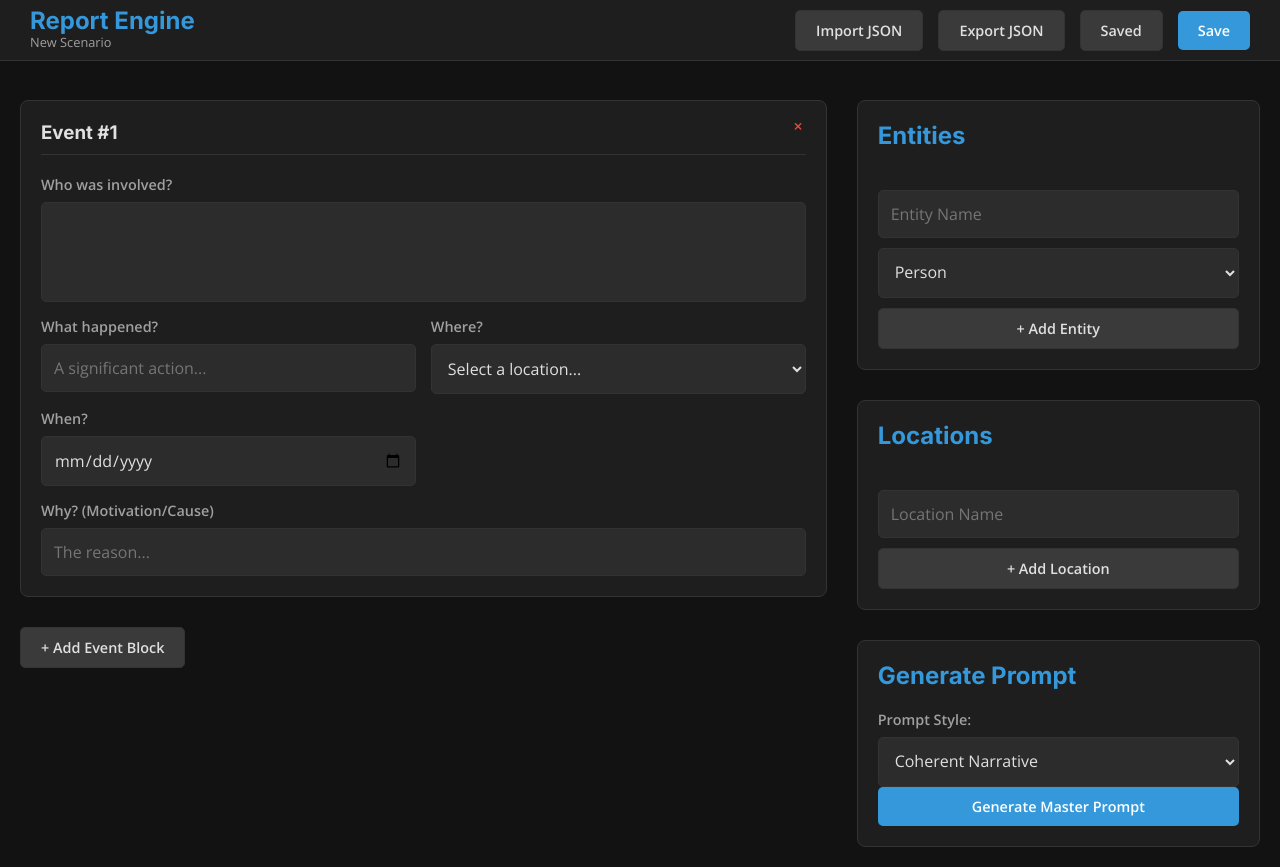
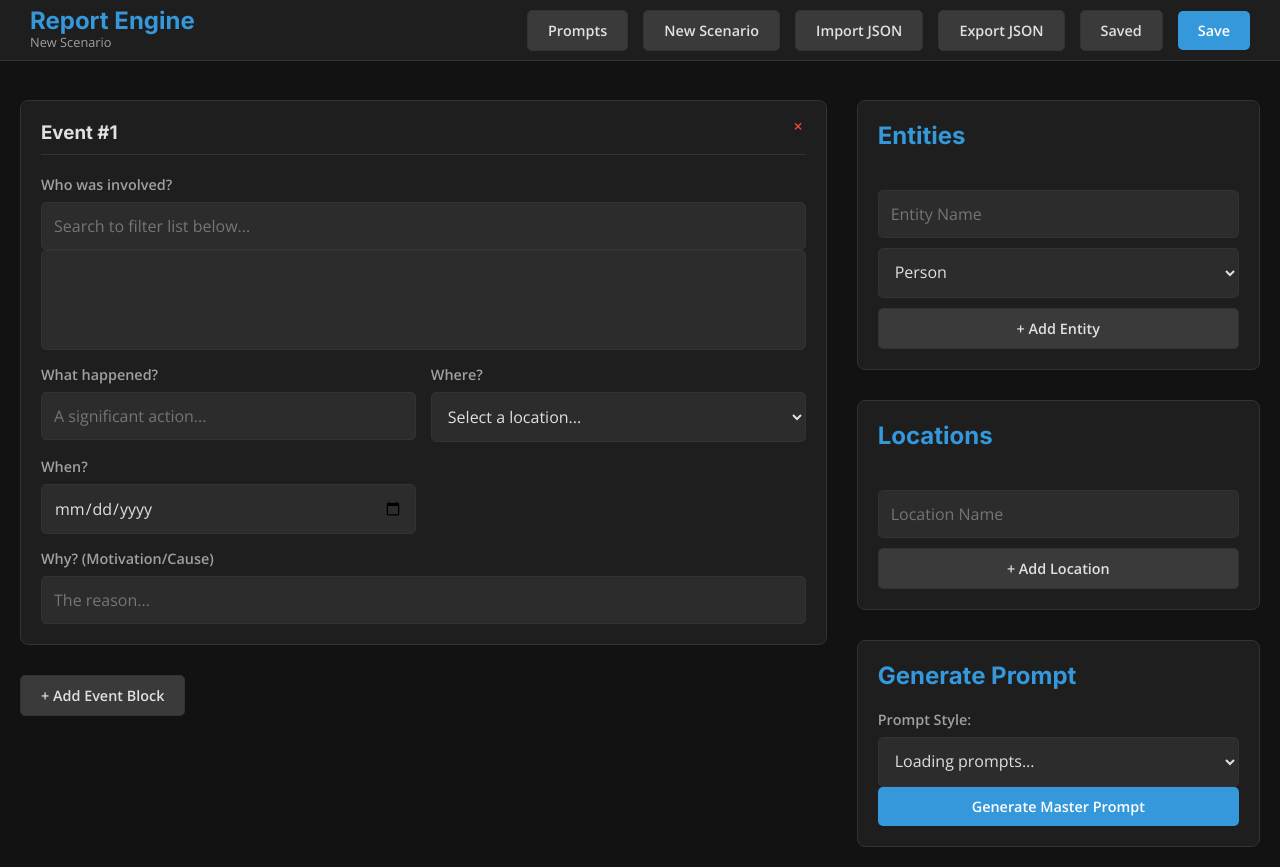
Before and after one commit to nathanfx330/Report-Engine, a Flask app: page / in a window 1280 px wide. Run offline with Flask 3, Linux system fonts and the light colour scheme; lists and menus that the app fills with data are empty.

Commit message:
Update index.html

```diff
--- a/templates/index.html
+++ b/templates/index.html
@@ -6,6 +6,7 @@
     <meta name="viewport" content="width=device-width, initial-scale=1.0">
     <title>Report Engine</title>
     <link href="https://fonts.googleapis.com/css2?family=Inter:wght@700&family=Open+Sans:wght@400;600&display=swap" rel="stylesheet">
+    <link rel="stylesheet" href="https://cdnjs.cloudflare.com/ajax/libs/font-awesome/6.0.0-beta3/css/all.min.css">
     <link rel="stylesheet" href="{{ url_for('static', filename='css/style.css') }}">
 </head>
 <body>
@@ -16,9 +17,10 @@
         </div>
         <div class="header-controls">
             <span id="autosave-indicator"></span>
+            <button id="manage-prompts-btn" class="btn btn-secondary">Prompts</button>
+            <button id="new-scenario-btn" class="btn btn-secondary">New Scenario</button>
             <button id="import-btn" class="btn btn-secondary">Import JSON</button>
             <button id="export-btn" class="btn btn-secondary">Export JSON</button>
-            <!-- UPDATED BUTTON ID AND TEXT -->
             <button id="saved-btn" class="btn btn-secondary">Saved</button>
             <button id="save-btn" class="btn btn-primary">Save</button>
         </div>
@@ -53,10 +55,7 @@
                     <div class="form-group">
                         <label for="style-select">Prompt Style:</label>
                         <select id="style-select">
-                            <option value="narrative">Coherent Narrative</option>
-                            <option value="timeline">Investigative Timeline</option>
-                            <option value="script">Multi-Scene Script</option>
-                            <option value="report">Consolidated Incident Report</option>
+                            <option>Loading prompts...</option>
                         </select>
                     </div>
                     <button type="button" id="generate-btn" class="btn btn-primary full-width">Generate Master Prompt</button>
@@ -82,12 +81,39 @@
             </div>
         </div>
     </div>
-    <!-- UPDATED MODAL ID, TITLE, AND LIST ID -->
     <div id="saved-modal" class="modal-overlay">
         <div class="modal-content">
             <h2>Saved Scenarios</h2>
             <div id="saved-scenarios-list"></div>
             <div class="modal-actions"><button type="button" id="close-saved-btn" class="btn btn-secondary">Close</button></div>
+        </div>
+    </div>
+    <div id="new-scenario-modal" class="modal-overlay">
+        <div class="modal-content">
+            <h2>Start a New Scenario?</h2>
+            <p>Your current work is auto-saved. How would you like to proceed?</p>
+            <div class="modal-actions">
+                <button type="button" id="cancel-new-scenario-btn" class="btn btn-secondary">Cancel</button>
+                <button type="button" id="confirm-discard-and-new-btn" class="btn btn-danger-outline">Discard & Start New</button>
+                <button type="button" id="confirm-save-and-new-btn" class="btn btn-primary">Save & Start New</button>
+            </div>
+        </div>
+    </div>
+    <div id="prompts-modal" class="modal-overlay">
+        <div class="modal-content">
+            <h2>Manage Prompts</h2>
+            <div id="prompt-list"></div>
+            <div class="add-prompt-container">
+                <h3>Add New Prompt</h3>
+                <form id="add-prompt-form">
+                    <input type="text" id="new-prompt-name" placeholder="Prompt Name (e.g., 'Poetic Summary')" required>
+                    <textarea id="new-prompt-instruction" placeholder="Enter the detailed instruction for the AI..." rows="4" required></textarea>
+                    <button type="submit" class="btn btn-primary full-width">+ Add Custom Prompt</button>
+                </form>
+            </div>
+            <div class="modal-actions">
+                <button type="button" id="close-prompts-btn" class="btn btn-secondary">Close</button>
+            </div>
         </div>
     </div>
 
@@ -97,7 +123,12 @@
             <button type="button" class="btn btn-danger delete-block-btn">×</button>
             <h3>Event</h3>
             <div class="form-grid">
-                <div class="form-group full-width"><label>Who was involved?</label><select class="who" multiple></select></div>
+                <div class="form-group full-width who-selector-group">
+                    <label>Who was involved?</label>
+                    <div class="selected-pills"></div>
+                    <input type="text" class="who-search-input" placeholder="Search to filter list below...">
+                    <select class="who" multiple></select>
+                </div>
                 <div class="form-group"><label>What happened?</label><input type="text" class="what" placeholder="A significant action..."></div>
                 <div class="form-group"><label>Where?</label><select class="where"></select></div>
                 <div class="form-group"><label>When?</label><input type="date" class="when"></div>
```
